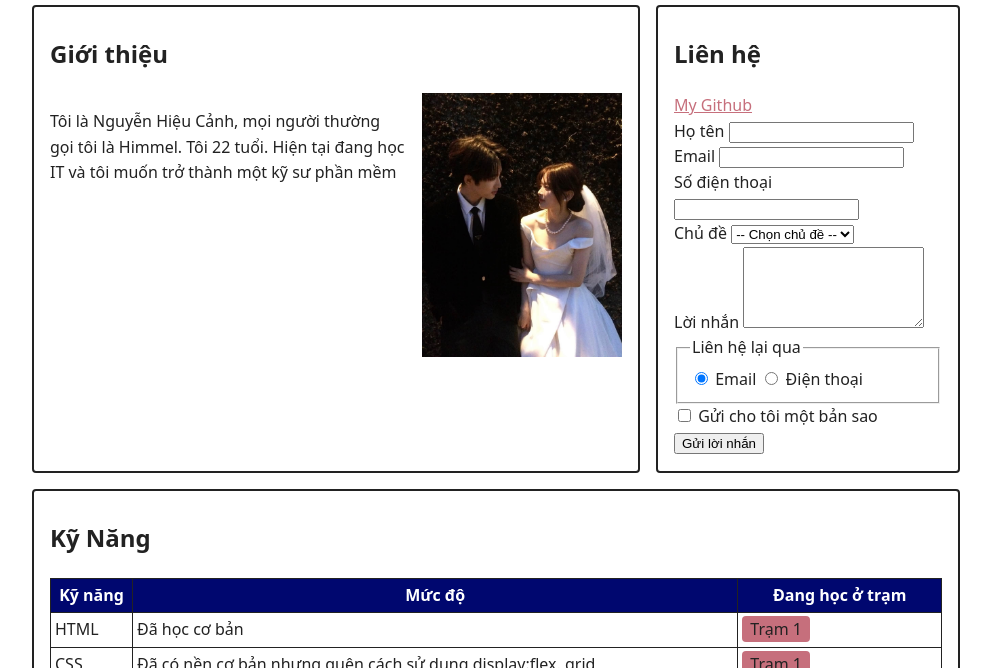
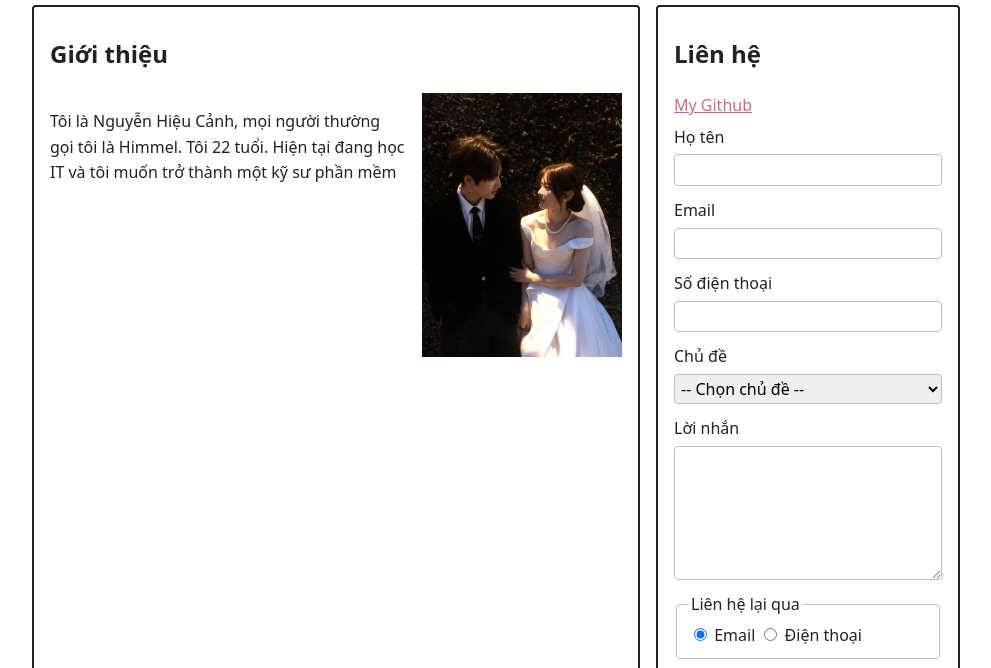
Before and after one commit to canhvsduog150604-jpg/fullstack-journey, a plain HTML site: page 01-html-css-js/bai-05/index.html in a window 1280 px wide. Shown: the part 107-775 px from the top of the page, without its empty margins (144-1135 px from the left). Drawn offline with Linux system fonts and the light colour scheme.

Commit message:
Style form contact

```diff
--- a/01-html-css-js/bai-05/style.css
+++ b/01-html-css-js/bai-05/style.css
@@ -25,6 +25,9 @@ h1 {
     --mau-nhan: #c66f7c;
     --mau-galaxy: #00076f;
     --mau-hover: #fbaeb9;
+    --mau-loi: rgb(249, 24, 24);
+    --mau-vien: rgb(188, 191, 198);
+    --mau-khung: rgb(41, 154, 246);
 }
 
 a {
@@ -179,3 +182,61 @@ main {
 /* ===== Bài 5: Form ===== */
 
 /* BT3. Style cho form */
+.form-lien-he {
+    display: grid;
+    gap: 12px;
+    margin-top: 6px;
+}
+
+.truong {
+    display: grid;
+    gap: 4px;
+}
+
+.truong input, .truong select, .truong textarea {
+    font: inherit;
+    width: 100%;
+    padding: 2px;
+    border: 1px solid var(--mau-vien);
+    border-radius: 4px;
+}
+
+.truong textarea {
+    resize: vertical;
+    /* Chỉ kéo được chiều cao, không kéo vỡ khung theo chiều ngang */
+}
+
+.form-lien-he :focus-visible {
+    outline: 2px solid var(--mau-khung);
+    outline-offset: 2px;
+}
+
+.form-lien-he :user-invalid {
+    border-color: var(--mau-loi);
+}
+
+fieldset {
+    border: 1px solid var(--mau-vien);
+    border-radius: 4px
+}
+
+.chon {
+    display: flex;
+    align-items: center;
+    gap: 6px;
+}
+
+.form-lien-he button {
+    font: inherit;
+    background-color: var(--mau-galaxy);
+    color: var(--mau-nen);
+    border: none;
+    padding: 8px;
+    border-radius: 4px;
+}
+
+.form-lien-he button:hover {
+    background-color: var(--mau-hover);
+    color: var(--mau-chu);
+    cursor: pointer;
+}
```
